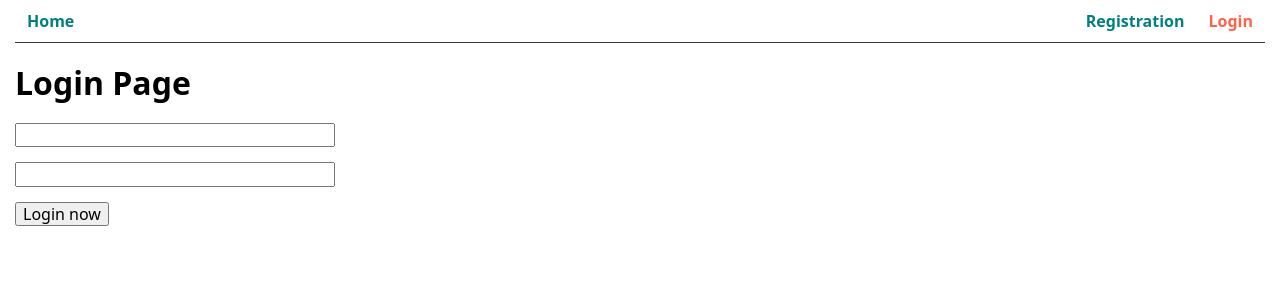
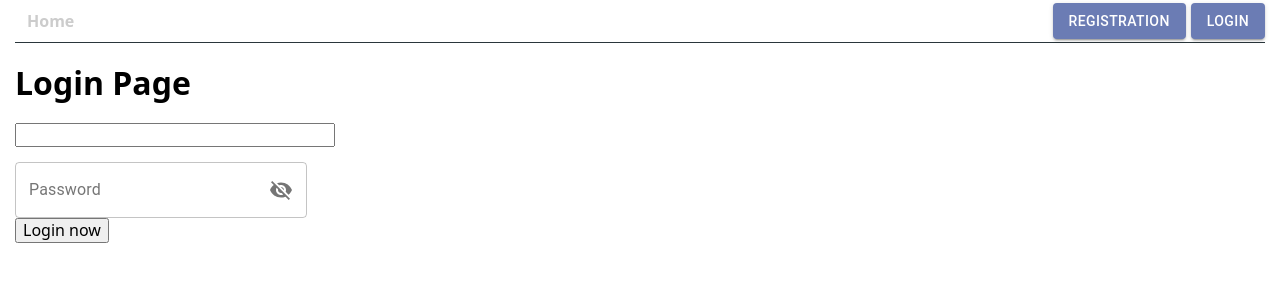
Before and after one commit to itstoreall/goit-react-hw-08-phonebook, a React (Create React App) app: page /login in a window 1280 px wide. Shown: the top 300 px of the page. Built offline with nearby package versions, Linux system fonts and the light colour scheme.

Commit message:
adds initial Material UI code

```diff
--- a/package.json
+++ b/package.json
@@ -4,6 +4,8 @@
   "private": true,
   "homepage": "https://itstoreall.github.io/goit-react-hw-08-phonebook",
   "dependencies": {
+    "@material-ui/core": "^4.11.3",
+    "@material-ui/icons": "^4.11.2",
     "@reduxjs/toolkit": "^1.5.1",
     "@testing-library/jest-dom": "^5.11.10",
     "@testing-library/react": "^11.2.5",
@@ -16,6 +18,7 @@
     "node-sass": "^5.0.0",
     "react": "^17.0.2",
     "react-dom": "^17.0.2",
+    "react-jss": "^10.6.0",
     "react-redux": "^7.2.3",
     "react-router-dom": "^5.2.0",
     "react-scripts": "4.0.3",
--- a/src/components/AppBar/AppBar.module.scss
+++ b/src/components/AppBar/AppBar.module.scss
@@ -10,7 +10,13 @@
   text-decoration: none;
   padding: 12px;
   font-weight: 700;
-  color: teal;
+  color: #ccc;
+}
+
+.authBtn {
+  text-decoration: none;
+  font-weight: 500;
+  color: #fff;
 }
 
 .activeLink {
--- a/src/components/AppBar/AuthNav.jsx
+++ b/src/components/AppBar/AuthNav.jsx
@@ -1,26 +1,82 @@
 import React from 'react';
 import { NavLink } from 'react-router-dom';
+import { makeStyles } from '@material-ui/core/styles';
+import Button from '@material-ui/core/Button';
 import s from './AppBar.module.scss';
 
-const AuthNav = () => (
+const useStyles = makeStyles({
+  authBtn: {
+    marginLeft: 5,
+    backgroundColor: '#6b7cb4',
+    color: 'white',
+
+    '&:hover': {
+      backgroundColor: '#5064a3',
+      boxShadow: 'none',
+    },
+    '&:focus': {
+      boxShadow: '0 0 0 0.2rem rgba(0,123,255,.5)',
+    },
+  },
+});
+
+const AuthNav = () => {
+  const ms = useStyles();
+
+  return (
     <div>
+      <Button
+        variant='contained'
+        className={ms.authBtn}
+        type='button'
+        // onClick={onLogout}
+      >
+        {/* Registration */}
         <NavLink
+          to='/register'
+          exact
+          className={s.authBtn}
+          // activeClassName={s.activeLink}
+        >
+          Registration
+        </NavLink>
+      </Button>
+
+      <Button
+        variant='contained'
+        className={ms.authBtn}
+        type='button'
+        // onClick={onLogout}
+      >
+        {/* Registration */}
+        <NavLink
+          to='/login'
+          exact
+          className={s.authBtn}
+          // activeClassName={s.activeLink}
+        >
+          Login
+        </NavLink>
+      </Button>
+
+      {/* <NavLink
       to='/register'
       exact
       className={s.link}
       activeClassName={s.activeLink}
     >
       Registration
-    </NavLink>
-    <NavLink
+    </NavLink> */}
+      {/* <NavLink
         to='/login'
         exact
         className={s.link}
         activeClassName={s.activeLink}
       >
         Login
-    </NavLink>
+      </NavLink> */}
     </div>
   );
+};
 
 export default AuthNav;
--- a/src/components/AppBar/UserMenu.jsx
+++ b/src/components/AppBar/UserMenu.jsx
@@ -1,17 +1,45 @@
 import React from 'react';
 import { connect } from 'react-redux';
 import { authSelectors, authOperations } from '../../redux/auth';
+import { makeStyles } from '@material-ui/core/styles';
+import Button from '@material-ui/core/Button';
 import defaultAvatar from './default-avatar.png';
 import s from './AppBar.module.scss';
 
+const useStyles = makeStyles({
+  logoutBtn: {
+    backgroundColor: '#6b7cb4',
+    color: 'white',
+
+    '&:hover': {
+      backgroundColor: '#5064a3',
+      boxShadow: 'none',
+    },
+    '&:focus': {
+      boxShadow: '0 0 0 0.2rem rgba(0,123,255,.5)',
+    },
+  },
+});
+
 const UserMenu = ({ avatar, name, onLogout }) => {
+  const ms = useStyles();
+
   return (
     <div className={s.container}>
       <img src={avatar} alt='' width='32' className={s.avatar} />
       <span className={s.name}>Welcome, {name}</span>
-      <button type='button' onClick={onLogout}>
+
+      <Button
+        variant='contained'
+        className={ms.logoutBtn}
+        type='button'
+        onClick={onLogout}
+      >
         Logout
-      </button>
+      </Button>
+      {/* <button className={classes.logoutBtn} type='button' onClick={onLogout}>
+        Logout
+      </button> */}
     </div>
   );
 };
--- a/src/components/PhonebookForm/Form.jsx
+++ b/src/components/Form/Form.jsx
@@ -1,5 +1,6 @@
 import { connect } from 'react-redux';
 import { useState } from 'react';
+import { contactsOperations } from '../../redux/contacts';
 import { form, label, input, button } from './Form.module.scss';
 
 const Form = ({ state, onSubmit }) => {
@@ -7,17 +8,17 @@ const Form = ({ state, onSubmit }) => {
   const [number, setNumber] = useState('');
 
   // Записывает значение инпута в стейт
-  const handleInputForm = e => {
+  const handleInputForm = (e) => {
     const { name, value } = e.target;
     name === 'name' ? setName(value) : setNumber(value);
   };
 
   // Создает объект контакта
-  const handleAddContact = e => {
+  const handleAddContact = (e) => {
     e.preventDefault();
 
     state.contacts.items.find(
-      item => item.name.toLowerCase() === name.toLowerCase(),
+      (item) => item.name.toLowerCase() === name.toLowerCase()
     )
       ? alert(`${name} is already in contacts.`)
       : onSubmit({
@@ -35,7 +36,7 @@ const Form = ({ state, onSubmit }) => {
         Name
         <input
           className={input}
-          name="name"
+          name='name'
           value={name}
           onChange={handleInputForm}
         />
@@ -45,21 +46,25 @@ const Form = ({ state, onSubmit }) => {
         Number
         <input
           className={input}
-          name="number"
+          name='number'
           value={number}
           onChange={handleInputForm}
         />
       </label>
 
-      <button className={button} tupe="submit" onClick={handleAddContact}>
+      <button className={button} tupe='submit' onClick={handleAddContact}>
         Add contact
       </button>
     </form>
   );
 };
 
-const mapStateToProps = state => ({
+const mapStateToProps = (state) => ({
   state: state,
 });
 
-export default connect(mapStateToProps, null)(Form);
+const mapDispatchToProps = {
+  onSubmit: contactsOperations.ADD,
+};
+
+export default connect(mapStateToProps, mapDispatchToProps)(Form);
--- a/src/views/LoginView.jsx
+++ b/src/views/LoginView.jsx
@@ -1,3 +1,181 @@
+import React, { Component } from 'react';
+import { connect } from 'react-redux';
+import { authOperations } from '../redux/auth';
+import s from './Views.module.scss';
+
+import clsx from 'clsx';
+import { makeStyles } from '@material-ui/core/styles';
+import IconButton from '@material-ui/core/IconButton';
+// import Input from '@material-ui/core/Input';
+// import FilledInput from '@material-ui/core/FilledInput';
+import OutlinedInput from '@material-ui/core/OutlinedInput';
+import InputLabel from '@material-ui/core/InputLabel';
+import InputAdornment from '@material-ui/core/InputAdornment';
+// import FormHelperText from '@material-ui/core/FormHelperText';
+import FormControl from '@material-ui/core/FormControl';
+// import TextField from '@material-ui/core/TextField';
+import Visibility from '@material-ui/icons/Visibility';
+import VisibilityOff from '@material-ui/icons/VisibilityOff';
+
+// export default function InputAdornments() {
+//   const classes = useStyles();
+//   const [values, setValues] = React.useState({
+//     // amount: '',
+//     password: '',
+//     weight: '',
+//     weightRange: '',
+//     showPassword: false,
+//   });
+
+// const useStyles = makeStyles((theme) => ({
+//   root: {
+//     display: 'flex',
+//     flexWrap: 'wrap',
+//   },
+//   margin: {
+//     margin: theme.spacing(1),
+//   },
+//   withoutLabel: {
+//     marginTop: theme.spacing(3),
+//   },
+//   textField: {
+//     width: '25ch',
+//   },
+// }));
+
+class LoginView extends Component {
+  state = {
+    email: '',
+    password: '',
+
+    weight: '',
+    weightRange: '',
+    showPassword: false,
+  };
+
+  handleChangeEmail = ({ target: { name, value } }) => {
+    this.setState({ [name]: value });
+  };
+
+  handleSubmit = (e) => {
+    e.preventDefault();
+
+    this.props.onLogin(this.state);
+
+    this.setState({ name: '', email: '', password: '' });
+  };
+
+  handleChange = (prop) => (event) => {
+    console.log(event.target.value);
+    console.log(prop);
+    this.setState({ ...this.state, [prop]: event.target.value });
+  };
+
+  handleClickShowPassword = () => {
+    console.log(5);
+    this.setState({ ...this.state, showPassword: !this.state.showPassword });
+  };
+
+  handleMouseDownPassword = (event) => {
+    event.preventDefault();
+  };
+
+  // makeStyles = (theme) => ({
+  //   // root: {
+  //   //   display: 'flex',
+  //   //   flexWrap: 'wrap',
+  //   // },
+  //   // margin: {
+  //   //   margin: theme.spacing(1),
+  //   // },
+  //   // withoutLabel: {
+  //   //   marginTop: theme.spacing(3),
+  //   // },
+  //   // textField: {
+  //   //   width: '25ch',
+  //   // },
+  // });
+
+  render() {
+    const { email, password } = this.state;
+
+    return (
+      <div>
+        <h1>Login Page</h1>
+
+        <form
+          onSubmit={this.handleSubmit}
+          className={s.form}
+          autoComplete='off'
+        >
+          <label className={s.label}>
+            <input
+              type='email'
+              name='email'
+              value={email}
+              onChange={this.handleChangeEmail}
+            />
+          </label>
+
+          <FormControl
+            className={clsx(makeStyles.margin, makeStyles.textField)}
+            variant='outlined'
+          >
+            <InputLabel htmlFor='outlined-adornment-password'>
+              Password
+            </InputLabel>
+            <OutlinedInput
+              type={this.state.showPassword ? 'text' : 'password'}
+              // value={values.password}
+              onChange={this.handleChange('password')}
+              id='outlined-adornment-password'
+              // type='password'
+              name='password'
+              value={password}
+              // onChange={this.handleChange}
+              endAdornment={
+                <InputAdornment position='end'>
+                  <IconButton
+                    aria-label='toggle password visibility'
+                    onClick={this.handleClickShowPassword}
+                    onMouseDown={this.handleMouseDownPassword}
+                    edge='end'
+                  >
+                    {this.state.showPassword ? (
+                      <Visibility />
+                    ) : (
+                      <VisibilityOff />
+                    )}
+                  </IconButton>
+                </InputAdornment>
+              }
+              labelWidth={70}
+            />
+          </FormControl>
+
+          {/* <label className={s.label}>
+            <input
+              type='password'
+              name='password'
+              value={password}
+              onChange={this.handleChange}
+            />
+          </label> */}
+
+          <button type='submit'>Login now</button>
+        </form>
+      </div>
+    );
+  }
+}
+
+const mapDispatchToProps = {
+  onLogin: authOperations.logIn,
+};
+
+export default connect(null, mapDispatchToProps)(LoginView);
+
+/*
 import React, { Component } from 'react';
 import { connect } from 'react-redux';
 import { authOperations } from '../redux/auth';
@@ -62,3 +240,4 @@ const mapDispatchToProps = {
 };
 
 export default connect(null, mapDispatchToProps)(LoginView);
+*/
```
Also changed, not shown: src/views/ContactsView.jsx (+1 -24 lines), src/components/Form/Form.module.scss (renamed from src/components/PhonebookForm/Form.module.scss), src/components/Form/FormInput.jsx (renamed from src/components/PhonebookForm/FormInput.jsx), src/components/Form/index.js (renamed from src/components/PhonebookForm/index.js), 2 other files (tests, documents, lock files or other folders). Lines whose indentation alone changed are shown as unchanged.
